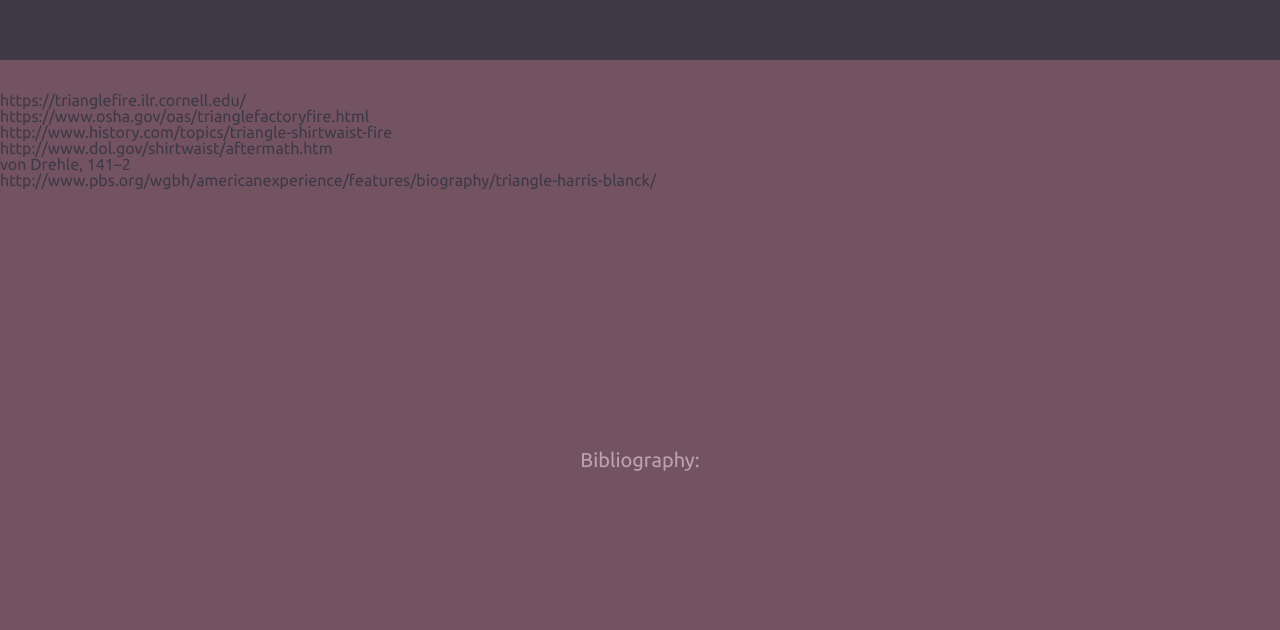
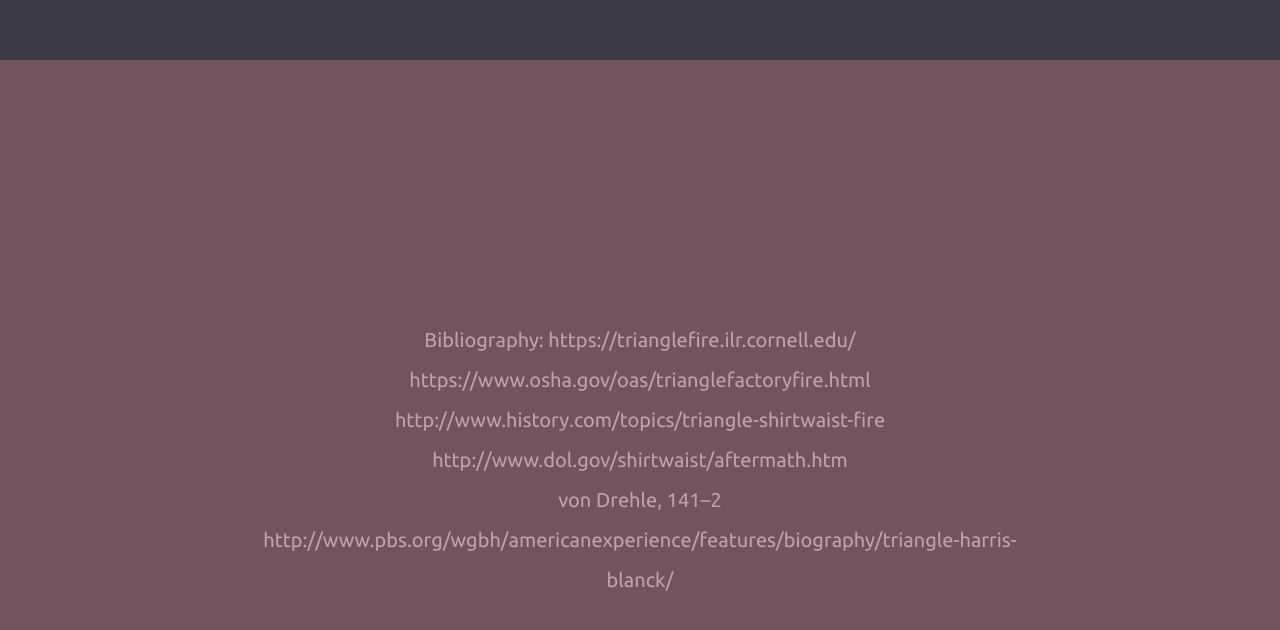
Before and after one commit to nywillb/trianglefire, a plain HTML site: page index.html in a window 1280 px wide. Shown: the part 7140-7770 px from the top of the page. Drawn offline with Linux system fonts and the light colour scheme.

Commit message:
Update index.html

```diff
--- a/index.html
+++ b/index.html
@@ -88,13 +88,12 @@
 	<section id="section7" class="cd-section">
 		<p>
 			Bibliography:
-			<ul>
-				<li>https://trianglefire.ilr.cornell.edu/</li>
-				<li>https://www.osha.gov/oas/trianglefactoryfire.html</li>
-				<li>http://www.history.com/topics/triangle-shirtwaist-fire</li>
-				<li>http://www.dol.gov/shirtwaist/aftermath.htm</li>
-				<li>von Drehle, 141–2</li>
-				<li>http://www.pbs.org/wgbh/americanexperience/features/biography/triangle-harris-blanck/</li>
+				https://trianglefire.ilr.cornell.edu/<br \>
+				https://www.osha.gov/oas/trianglefactoryfire.html<br \>
+				http://www.history.com/topics/triangle-shirtwaist-fire<br \>
+				http://www.dol.gov/shirtwaist/aftermath.htm<br \>
+				von Drehle, 141–2<br \>
+				http://www.pbs.org/wgbh/americanexperience/features/biography/triangle-harris-blanck/<br \>
 
 			</ul>
 		</p>
```
